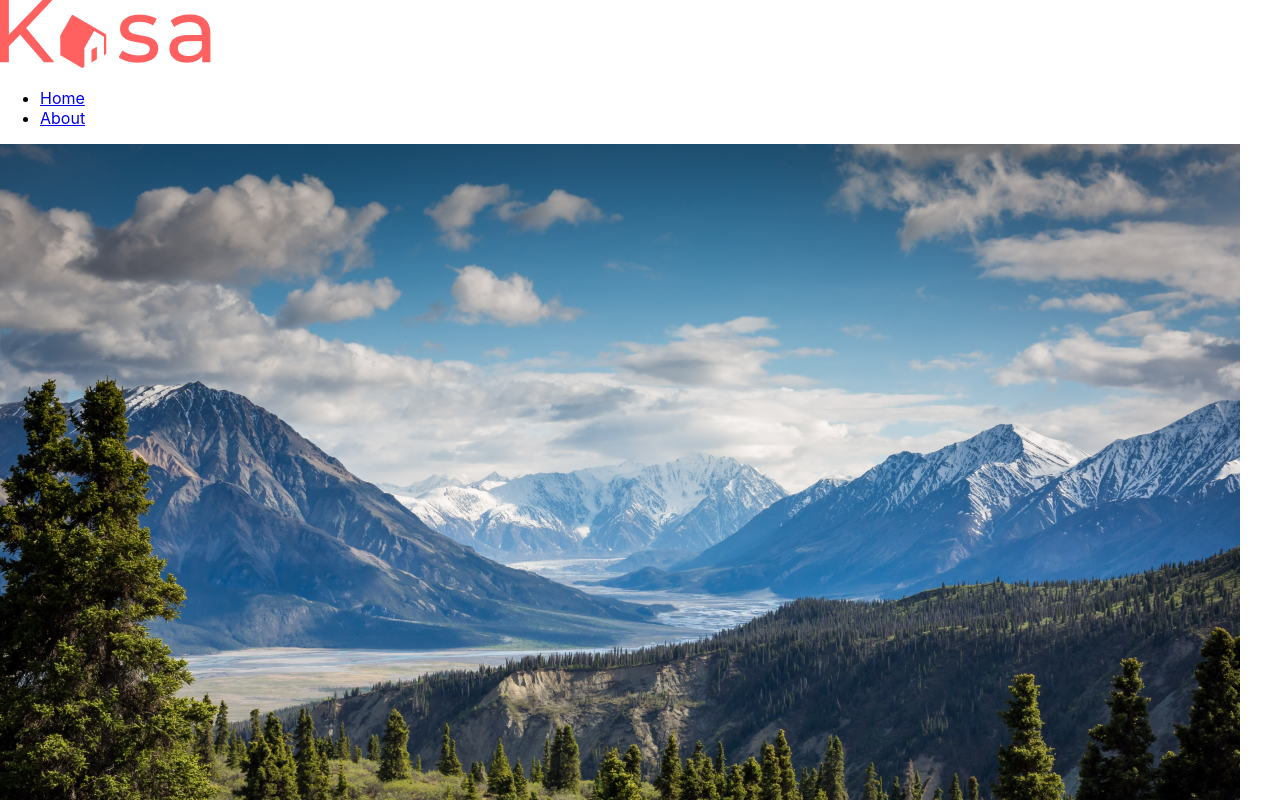
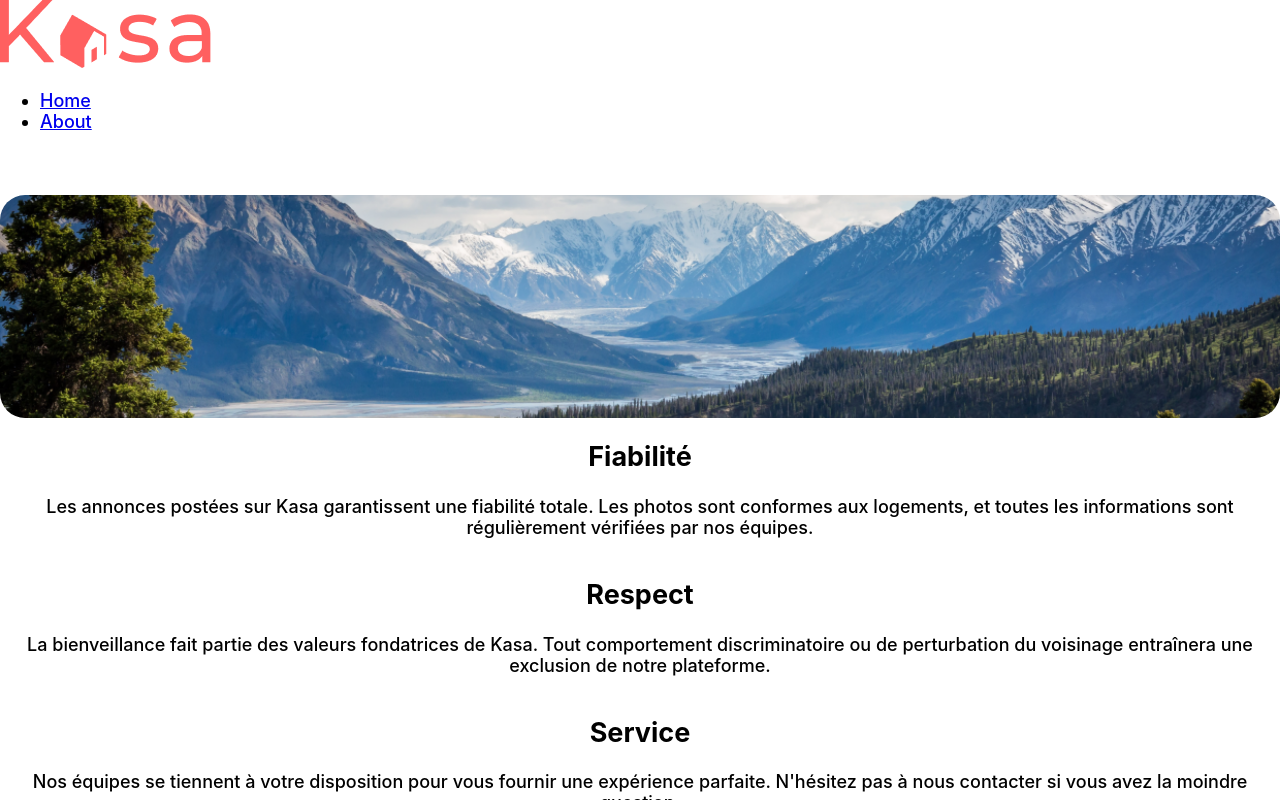
Before and after one commit to SamySIDHOUM/Kasa, a React (Create React App) app: page /about in a window 1280 px wide. Shown: the top 800 px of the page. Built offline with nearby package versions, Linux system fonts and the light colour scheme.

Commit message:
Ajustement des fichiers

```diff
--- a/src/pages/About.jsx
+++ b/src/pages/About.jsx
@@ -1,5 +1,6 @@
 import React from 'react';
 import aboutBanner from '../assets/about_banner_montagne.png';
+import '../styles/_about.scss';
 
 const aboutData = [
   {
@@ -24,7 +25,7 @@ export default function About() {
   return (
     <div>
       <div className="container">
-        <img src={aboutBanner} alt="About Banner" />
+        <img src={aboutBanner} alt="About Banner" className="img-about-banner" />
         {/* Ajout de la section "À propos" en utilisant les données aboutData */}
         {aboutData.map((item, index) => (
           <div key={index}>
--- a/src/pages/Home.jsx
+++ b/src/pages/Home.jsx
@@ -1,14 +1,17 @@
 import React from 'react';
 import homeBanner from '../assets/home_banner_mer.png';
+import Cards from "../components/Cards";
+import '../styles/_banner.scss';
 
 
 export default function Home() {
   return (
     <div>
       <div className="container">
-        <img src={homeBanner} alt="Home Banner" />
-        <p>Chez vous, partout et ailleurs</p>
+        <img src={homeBanner} alt="Home Banner" className="img-banner"  />
+        <h1>Chez vous, partout et ailleurs</h1>
       </div>
+      <Cards />
     </div>
   );
 }
--- a/src/pages/Root.jsx
+++ b/src/pages/Root.jsx
@@ -1,6 +1,7 @@
 import { Outlet } from "react-router-dom";
 import Header from "../components/Header";
 import Footer from "../components/Footer";
+import '../styles/_style.scss';
 
 export default function RootLayout() {
     return (
```
